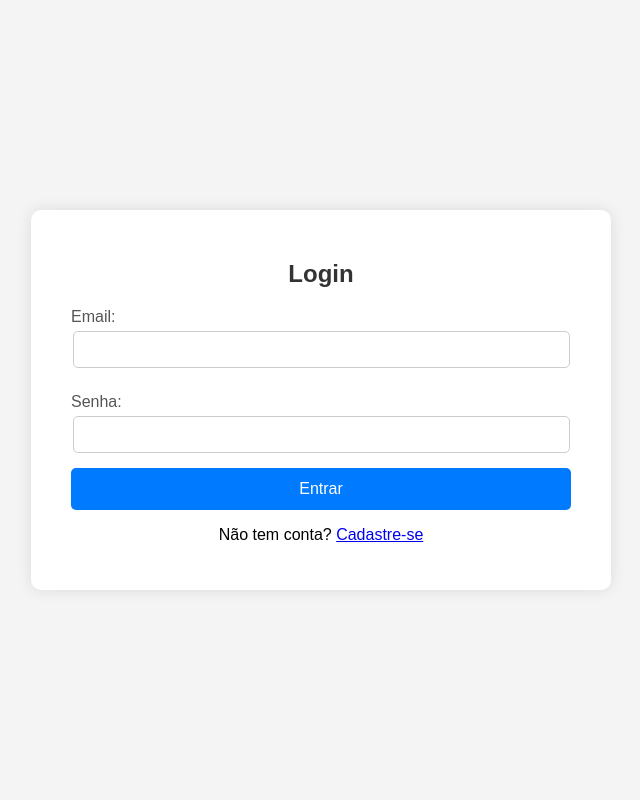
After one commit to Angenine/Projeto-Sirf, a PHP site: page /index.php in a window 1280 px wide. The commit adds this page. Shown: the whole page, without its empty margins (319-959 px from the left). Run offline with PHP 8.4, Linux system fonts and the light colour scheme.

Commit message:
new
Signed-off-by: Onisvaldo <onisvaldomyh@gmail.com>

```diff
--- a/conexao.php
+++ b/conexao.php
@@ -1,15 +1,12 @@
 <?php
-// Arquivo: conexao.php
-// Configuração da conexão com o banco de dados
-$host = "localhost";
-$dbname = "sirf";
-$username = "root";
-$password = "";
+$host = 'localhost';
+$usuario = 'root';
+$senha = '';
+$banco = 'sirf';
 
-try {
-    $conn = new PDO("mysql:host=$host;dbname=$dbname", $username, $password);
-    $conn->setAttribute(PDO::ATTR_ERRMODE, PDO::ERRMODE_EXCEPTION);
-} catch (PDOException $e) {
-    die("Erro na conexão: " . $e->getMessage());
+$conexao = new mysqli($host, $usuario, $senha, $banco);
+
+if ($conexao->connect_error) {
+    die("Erro na conexão: " . $conexao->connect_error);
 }
 ?>
--- /dev/null
+++ b/index.php
@@ -0,0 +1,167 @@
+<?php
+include('conexao.php');
+session_start();
+
+$erro = "";
+$sucesso = "";
+
+// LOGIN
+if (isset($_POST['acao']) && $_POST['acao'] == 'login') {
+    $email = $_POST['email'];
+    $senha = $_POST['senha'];
+
+    $sql = "SELECT * FROM usuarios WHERE email = ?";
+    $stmt = $conexao->prepare($sql);
+    $stmt->bind_param("s", $email);
+    $stmt->execute();
+    $resultado = $stmt->get_result();
+
+    if ($resultado->num_rows == 1) {
+        $usuario = $resultado->fetch_assoc();
+        if (password_verify($senha, $usuario['senha'])) {
+            $_SESSION['usuario'] = $usuario;
+            if ($usuario['tipo'] == 'medico') {
+                header("Location: medico.php");
+            } else {
+                header("Location: paciente.php");
+            }
+            exit();
+        } else {
+            $erro = "Senha incorreta!";
+        }
+    } else {
+        $erro = "Usuário não encontrado!";
+    }
+}
+
+// CADASTRO
+if (isset($_POST['acao']) && $_POST['acao'] == 'cadastro') {
+    $nome = $_POST['nome'];
+    $email = $_POST['email'];
+    $senha = password_hash($_POST['senha'], PASSWORD_DEFAULT);
+    $tipo = $_POST['tipo'];
+
+    $sql = "INSERT INTO usuarios (nome, email, senha, tipo) VALUES (?, ?, ?, ?)";
+    $stmt = $conexao->prepare($sql);
+    $stmt->bind_param("ssss", $nome, $email, $senha, $tipo);
+
+    if ($stmt->execute()) {
+        $sucesso = "Usuário cadastrado com sucesso! Faça login.";
+    } else {
+        $erro = "Erro ao cadastrar: " . $stmt->error;
+    }
+}
+?>
+<!DOCTYPE html>
+<html lang="pt-br">
+<head>
+    <meta charset="UTF-8">
+    <title>SIRF - Login</title>
+    <style>
+        body {
+            font-family: Arial, sans-serif;
+            background: #f4f4f4;
+            display: flex;
+            align-items: center;
+            justify-content: center;
+            height: 100vh;
+            margin: 0;
+        }
+        .login-container {
+            background: #fff;
+            padding: 30px 40px;
+            border-radius: 10px;
+            box-shadow: 0 0 15px rgba(0,0,0,0.1);
+            width: 100%;
+            max-width: 500px;
+            text-align: center;
+        }
+        h2 {
+            margin-bottom: 20px;
+            color: #333;
+        }
+        label {
+            display: block;
+            text-align: left;
+            margin: 10px 0 5px;
+            color: #555;
+        }
+        input, select {
+            width: 95%;
+            padding: 10px;
+            margin-bottom: 15px;
+            border: 1px solid #ccc;
+            border-radius: 5px;
+        }
+        button {
+            background-color: #007BFF;
+            color: white;
+            border: none;
+            padding: 12px 20px;
+            border-radius: 5px;
+            cursor: pointer;
+            font-size: 16px;
+            width: 100%;
+        }
+        button:hover {
+            background-color: #0056b3;
+        }
+    </style>
+    <script>
+        function mostrarCadastro() {
+            document.getElementById('form-login').style.display = 'none';
+            document.getElementById('form-cadastro').style.display = 'block';
+            document.getElementById('titulo').innerText = 'Cadastro';
+        }
+        function mostrarLogin() {
+            document.getElementById('form-login').style.display = 'block';
+            document.getElementById('form-cadastro').style.display = 'none';
+            document.getElementById('titulo').innerText = 'Login';
+        }
+    </script>
+</head>
+<body>
+    <div class="login-container">
+        <h2 id="titulo">Login</h2>
+        <?php if ($erro) echo "<p style='color:red;'>$erro</p>"; ?>
+        <?php if ($sucesso) echo "<p style='color:green;'>$sucesso</p>"; ?>
+
+        <div id="form-login">
+            <form method="POST" action="index.php">
+                <input type="hidden" name="acao" value="login">
+                <label for="email">Email:</label>
+                <input type="email" id="email" name="email" required>
+                <label for="senha">Senha:</label>
+                <input type="password" id="senha" name="senha" required>
+                <button type="submit">Entrar</button>
+            </form>
+            <p>Não tem conta? <a href="#" onclick="mostrarCadastro();return false;">Cadastre-se</a></p>
+        </div>
+
+        <div id="form-cadastro" style="display:none;">
+            <form method="POST" action="index.php">
+                <input type="hidden" name="acao" value="cadastro">
+                <label for="nome">Nome:</label>
+                <input type="text" id="nome" name="nome" required>
+                <label for="email_cad">Email:</label>
+                <input type="email" id="email_cad" name="email" required>
+                <label for="senha_cad">Senha:</label>
+                <input type="password" id="senha_cad" name="senha" required>
+                <label for="tipo">Tipo de usuário:</label>
+                <select name="tipo" id="tipo" required>
+                    <option value="medico">Médico</option>
+                    <option value="paciente">Paciente</option>
+                </select>
+                <button type="submit">Cadastrar</button>
+            </form>
+            <p>Já tem conta? <a href="#" onclick="mostrarLogin();return false;">Faça login</a></p>
+        </div>
+    </div>
+    <script>
+        // Exibe o formulário correto após cadastro
+        <?php if ($sucesso) { ?>
+            mostrarLogin();
+        <?php } ?>
+    </script>
+</body>
+</html>
--- /dev/null
+++ b/logout.php
@@ -0,0 +1,6 @@
+<?php
+session_start();
+session_destroy();
+header("Location: login.php");
+exit();
+?>
```
Also changed, not shown: cadastro.php (added, +129 -0 lines), index.html (deleted, +0 -86 lines), login.php (deleted, +0 -22 lines), medico.html (deleted, +0 -21 lines), medico.php (added, +56 -0 lines), paciente.html (deleted, +0 -13 lines), paciente.php (added, +22 -0 lines), salvar_receita.php (+13 -6 lines), style.html (deleted).
